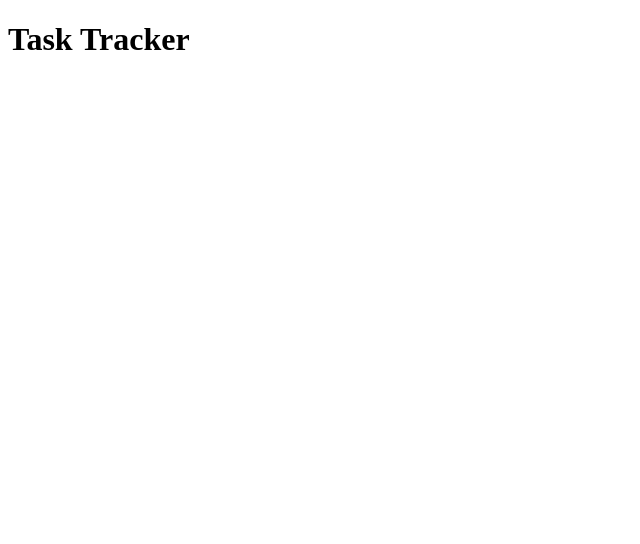
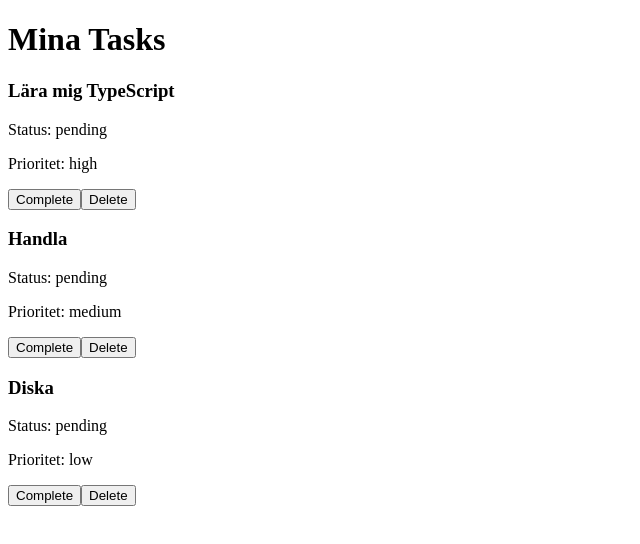
Before and after one commit to isabellesvedlund/task-tracker-evently, a website with bundled scripts: page tt.html in a window 1280 px wide. Shown: the whole page, without its empty margins (0-640 px from the left). Built offline with nearby package versions, Linux system fonts and the light colour scheme.

Commit message:
render tasks to website

```diff
--- a/src/task-tracker-dag6.ts
+++ b/src/task-tracker-dag6.ts
@@ -9,8 +9,9 @@
 // `);
 // }
 
-//-----------------------------
-//Definierar typer
+//----------------------------------
+//---------- DEFINIERAR TYPER-------
+//----------------------------------
 
 type TaskStatus = "pending" | "completed";
 
@@ -24,12 +25,20 @@ type Task = {
   notes?: string;
 };
 
-//-----------------------------
-//Array med objekten task
+//---------------------------------
+//--------ARRAY MED OBJEKT TASK----
+//---------------------------------
 const tasks: Task[] = [];
 
 //-----------------------------
-//Lägga till en task
+//-- HÄMTAR ELEMENT FRÅN HTML--
+const title = document.querySelector("#title") as HTMLHeadingElement;
+title.textContent = "Mina Tasks";
+
+const app = document.querySelector("#app");
+
+//-----------------------------
+//--------ADD TASK-------------
 function addTask(name: string, priority: TaskPriority): void {
   const newTask: Task = {
     name: name,
@@ -41,7 +50,7 @@ function addTask(name: string, priority: TaskPriority): void {
 }
 
 //-----------------------------
-// Skriver ut en task
+//------- PRINT TASK-----------
 function printTask(task: Task): void {
   console.log(`Namn: ${task.name}`);
   console.log(`Status: ${task.status}`);
@@ -49,8 +58,8 @@ function printTask(task: Task): void {
   console.log("---------------");
 }
 
-//-----------------------------
-// Visa alla tasks i ordning med sina egenskaper
+//-----------------------------------
+//---SHOW TASKS WITH PROPERTIES------
 function showTasks(): void {
   console.log("Alla tasks:");
 
@@ -60,7 +69,7 @@ function showTasks(): void {
 }
 
 //-----------------------------
-// Visa endast pending tasks
+//--PENDING TASKS--------------
 function showPendingTasks(): void {
   console.log("Pending tasks:");
 
@@ -72,7 +81,7 @@ function showPendingTasks(): void {
 }
 
 //-----------------------------
-// Visa endast completed tasks
+//----COMPLETED TASKS----------
 function showCompletedTasks(): void {
   console.log("Completed tasks:");
 
@@ -84,7 +93,7 @@ function showCompletedTasks(): void {
 }
 
 //-----------------------------
-// Visa tasks med vald prioritet
+//----SHOW SPECIFIC PRIORITY---
 function showTasksByPriority(priority: TaskPriority): void {
   console.log(`Tasks med prioritet: ${priority}`);
 
@@ -96,7 +105,7 @@ function showTasksByPriority(priority: TaskPriority): void {
 }
 
 //-----------------------------
-// Markera en task som completed
+//----MARK COMPLETED-----------
 function completeTask(taskName: string): void {
   const foundTask = tasks.find((task) => task.name === taskName);
 
@@ -107,8 +116,8 @@ function completeTask(taskName: string): void {
   }
 }
 
-//-----------------------------
-// Växla mellan pending och completed
+//----------------------------------
+//------TOGGLE PENDING-COMPLETED----
 function toggleTaskStatus(taskName: string): void {
   const foundTask = tasks.find((task) => task.name === taskName);
 
@@ -124,21 +133,52 @@ function toggleTaskStatus(taskName: string): void {
 }
 
 //-----------------------------
-//--------TESTER---------------
+//---RENDER TASKS FOR WEBSITE--
+function renderTasks(): void {
+  if (app) {
+    app.innerHTML = "";
+  }
+
+  for (const task of tasks) {
+    const card = document.createElement("div");
+    card.classList.add("task");
+
+    if (task.priority === "high") {
+      card.classList.add("high-priority");
+    }
+
+    const title = document.createElement("h3");
+    title.textContent = task.name;
+
+    const status = document.createElement("p");
+    status.textContent = `Status: ${task.status}`;
+
+    const priority = document.createElement("p");
+    priority.textContent = `Prioritet: ${task.priority}`;
+
+    const completeButton = document.createElement("button");
+    completeButton.classList.add("btn");
+    completeButton.textContent = "Complete";
+
+    const deleteButton = document.createElement("button");
+    deleteButton.classList.add("btn");
+    deleteButton.textContent = "Delete";
+
+    card.append(title, status, priority, completeButton, deleteButton);
+
+    app?.append(card);
+  }
+}
+
+//-----------------------------
+//------------TESTS------------
 //-----------------------------
 addTask("Lära mig TypeScript", "high");
 addTask("Handla", "medium");
 addTask("Diska", "low");
 
-console.log("Före:");
-showTasks();
-
 completeTask("Handla");
-
-console.log("Efter completeTask:");
-showTasks();
 
 toggleTaskStatus("Handla");
 
-console.log("Efter toggleTaskStatus:");
-showTasks();
+renderTasks();
--- a/tt.html
+++ b/tt.html
@@ -7,6 +7,7 @@
     <script type="module" src="./dist/task-tracker-dag6.js"></script>
   </head>
   <body>
-    <h1>Task Tracker</h1>
+    <h1 id="title">Task Tracker</h1>
+    <div id="app"></div>
   </body>
 </html>
```
Also changed, not shown: dist/task-tracker-dag6.js, 1 other file.
